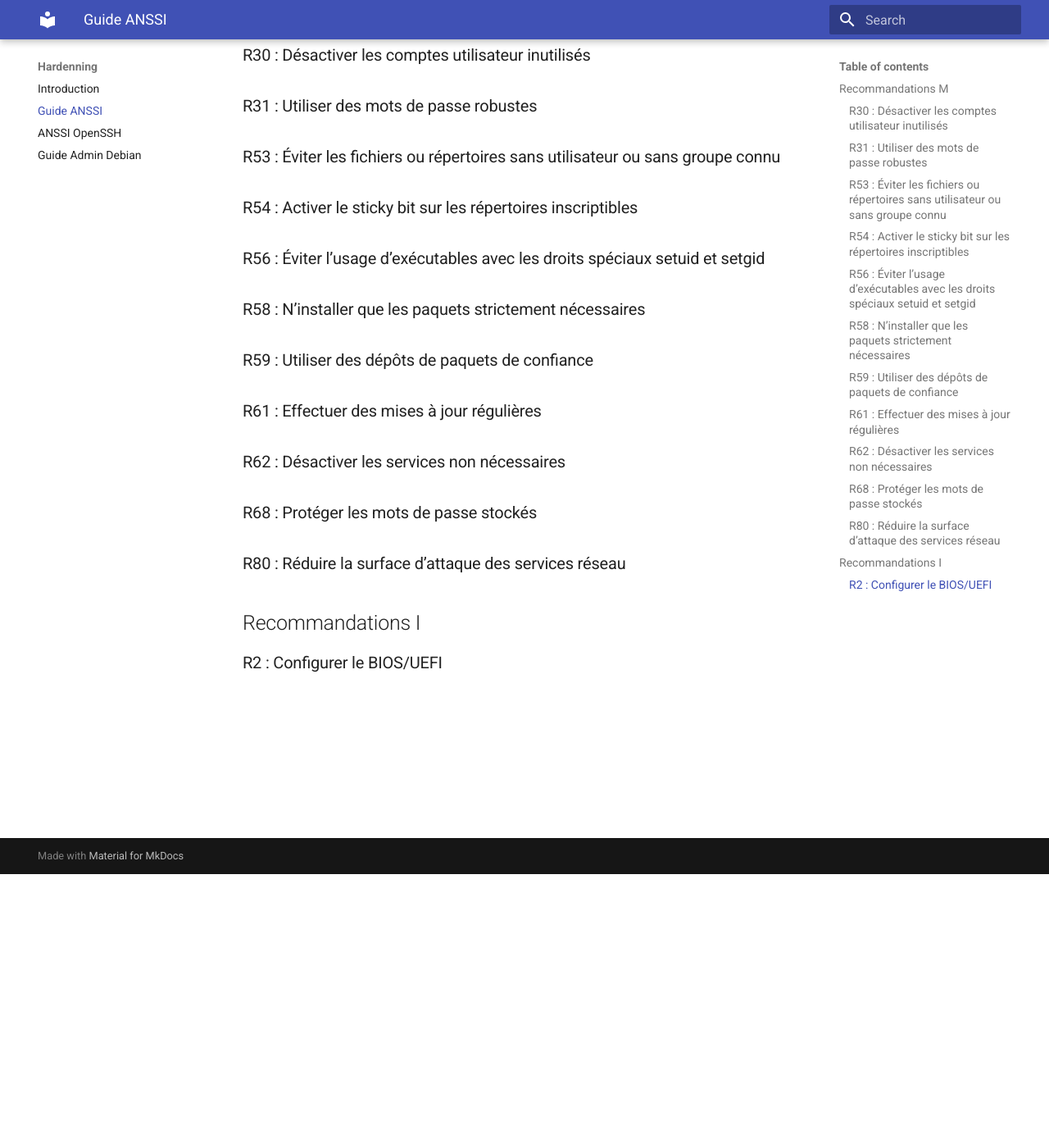
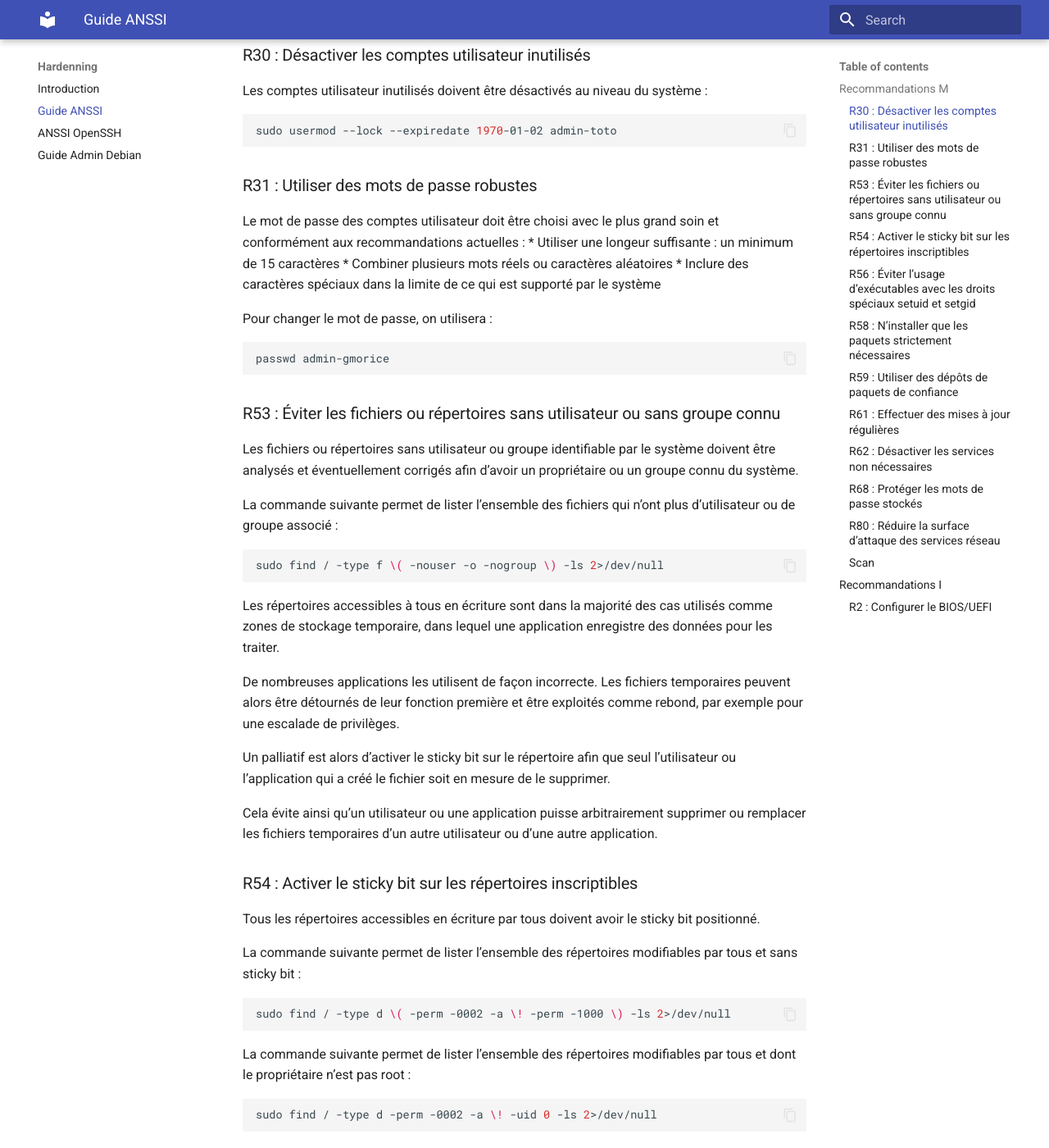
Before and after one commit to B1aSst/wiki-hardening-linux, an MkDocs documentation site: the page built from docs/hardenning/guide-anssi.md, in a window 1280 px wide and 1400 px high, scrolled down 334 px. Shown: the whole window at 82% size. Built offline with MkDocs 1.6.1 and Material for MkDocs 9.7.7, drawn with Linux system fonts in a browser that asks for light colours.

Commit message:
Guide ANSSI

````diff
--- a/docs/hardenning/guide-anssi.md
+++ b/docs/hardenning/guide-anssi.md
@@ -4,13 +4,61 @@ Source : [Recommandations de sécurité relatives à un système GNU/Linux](http
 
 ## Recommandations M
 
-### R30 : Désactiver les comptes utilisateur inutilisés
+### R30 : Désactiver les comptes utilisateur inutilisés
+
+Les comptes utilisateur inutilisés doivent être désactivés au niveau du système :
+
+```bash
+sudo usermod --lock --expiredate 1970-01-02 admin-toto
+```
 
 ### R31 : Utiliser des mots de passe robustes
 
+Le mot de passe des comptes utilisateur doit être choisi avec le plus grand soin et conformément aux recommandations actuelles :
+* Utiliser une longeur suffisante : un minimum de 15 caractères
+* Combiner plusieurs mots réels ou caractères aléatoires
+* Inclure des caractères spéciaux dans la limite de ce qui est supporté par le système
+
+Pour changer le mot de passe, on utilisera :
+
+```bash
+passwd admin-gmorice
+```
+
 ### R53 : Éviter les fichiers ou répertoires sans utilisateur ou sans groupe connu
 
+Les fichiers ou répertoires sans utilisateur ou groupe identifiable par le système doivent être analysés et éventuellement corrigés afin d’avoir un propriétaire ou un groupe connu du système.
+
+La commande suivante permet de lister l’ensemble des fichiers qui n’ont plus d’utilisateur ou de groupe associé :
+
+```bash
+sudo find / -type f \( -nouser -o -nogroup \) -ls 2>/dev/null
+```
+
+Les répertoires accessibles à tous en écriture sont dans la majorité des cas utilisés comme zones de stockage temporaire, dans lequel une application enregistre des données pour les traiter.
+
+De nombreuses applications les utilisent de façon incorrecte. Les fichiers temporaires peuvent alors être détournés de leur fonction première et être exploités comme rebond, par exemple pour une escalade de privilèges.
+
+Un palliatif est alors d’activer le sticky bit sur le répertoire afin que seul l’utilisateur ou l’application qui a créé le fichier soit en mesure de le supprimer.
+
+Cela évite ainsi qu’un utilisateur ou une application puisse arbitrairement supprimer ou remplacer
+les fichiers temporaires d’un autre utilisateur ou d’une autre application.
+
 ### R54 : Activer le sticky bit sur les répertoires inscriptibles
+
+Tous les répertoires accessibles en écriture par tous doivent avoir le sticky bit positionné.
+
+La commande suivante permet de lister l’ensemble des répertoires modifiables par tous et sans sticky bit :
+
+```bash
+sudo find / -type d \( -perm -0002 -a \! -perm -1000 \) -ls 2>/dev/null
+```
+
+La commande suivante permet de lister l’ensemble des répertoires modifiables par tous et dont le propriétaire n’est pas root :
+
+```bash
+sudo find / -type d -perm -0002 -a \! -uid 0 -ls 2>/dev/null
+```
 
 ### R56 : Éviter l’usage d’exécutables avec les droits spéciaux setuid et setgid
 
@@ -26,6 +74,8 @@ Source : [Recommandations de sécurité relatives à un système GNU/Linux](http
 
 ### R80 : Réduire la surface d’attaque des services réseau
 
+### Scan
+
 ## Recommandations I
 
 ### R2 : Configurer le BIOS/UEFI
````
